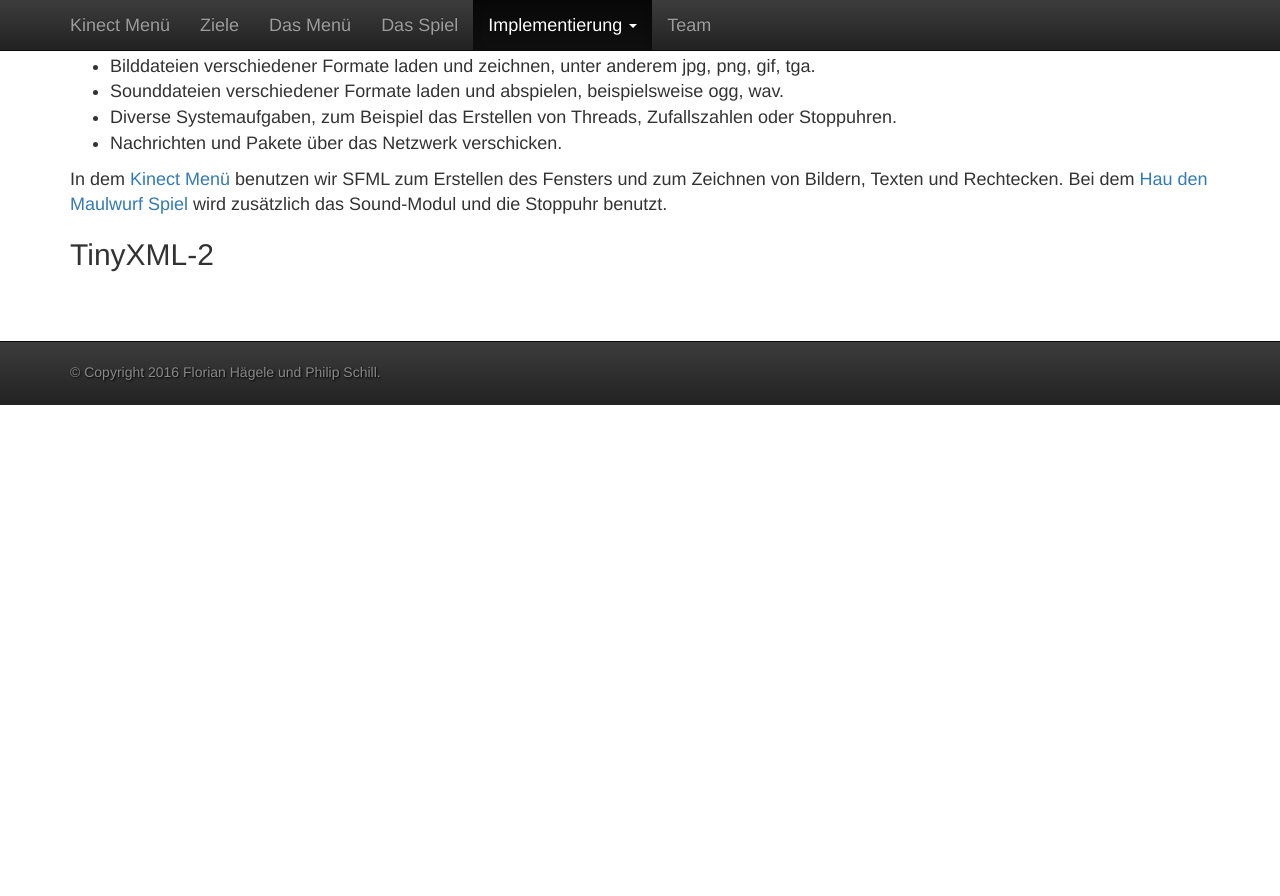
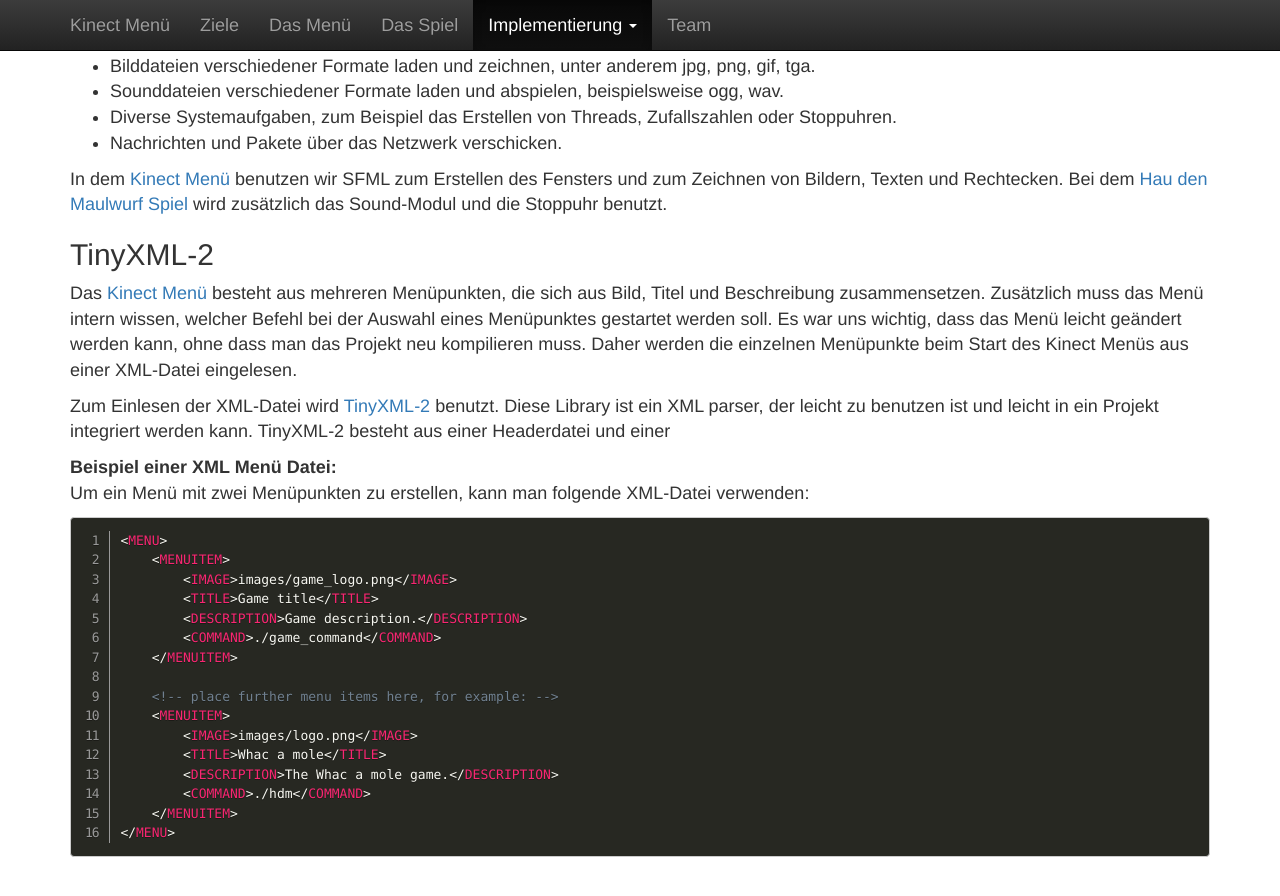
Before and after one commit to dagophil/sfml_openni, a Jekyll site: the page built from doc_src/_implementation/libraries.html, in a window 1280 px wide and 900 px high, scrolled down 801 px. Shown: the top 896 px of the window. Built offline with Jekyll 4.4.1, drawn with Linux system fonts in a browser that asks for light colours; before the commit the page ends 1206 px from its top, so only the background shows below that.

Commit message:
doc: Worked on library page.

```diff
--- a/doc_src/_implementation/libraries.html
+++ b/doc_src/_implementation/libraries.html
@@ -29,3 +29,27 @@ menupos: 1
 <p>In dem <a href="{{base}}/menu.html">Kinect Menü</a> benutzen wir SFML zum Erstellen des Fensters und zum Zeichnen von Bildern, Texten und Rechtecken. Bei dem <a href="{{base}}/game.html">Hau den Maulwurf Spiel</a> wird zusätzlich das Sound-Modul und die Stoppuhr benutzt.</p>
 
 <h2>TinyXML-2</h2>
+<p>Das <a href="{{base}}/menu.html">Kinect Menü</a> besteht aus mehreren Menüpunkten, die sich aus Bild, Titel und Beschreibung zusammensetzen. Zusätzlich muss das Menü intern wissen, welcher Befehl bei der Auswahl eines Menüpunktes gestartet werden soll. Es war uns wichtig, dass das Menü leicht geändert werden kann, ohne dass man das Projekt neu kompilieren muss. Daher werden die einzelnen Menüpunkte beim Start des Kinect Menüs aus einer XML-Datei eingelesen.</p>
+<p>Zum Einlesen der XML-Datei wird <a href="http://www.grinninglizard.com/tinyxml2/" target="_blank">TinyXML-2</a> benutzt. Diese Library ist ein XML parser, der leicht zu benutzen ist und leicht in ein Projekt integriert werden kann. TinyXML-2 besteht aus einer Headerdatei und einer</p>
+
+<p><strong>Beispiel einer XML Menü Datei:</strong><br />
+Um ein Menü mit zwei Menüpunkten zu erstellen, kann man folgende XML-Datei verwenden:</p>
+<pre class="line-numbers">
+<code class="language-xml">
+&lt;MENU&gt;
+    &lt;MENUITEM&gt;
+        &lt;IMAGE&gt;images/game_logo.png&lt;/IMAGE&gt;
+        &lt;TITLE&gt;Game title&lt;/TITLE&gt;
+        &lt;DESCRIPTION&gt;Game description.&lt;/DESCRIPTION&gt;
+        &lt;COMMAND&gt;./game_command&lt;/COMMAND&gt;
+    &lt;/MENUITEM&gt;
+
+    &lt;!-- place further menu items here, for example: --&gt;
+    &lt;MENUITEM&gt;
+        &lt;IMAGE&gt;images/logo.png&lt;/IMAGE&gt;
+        &lt;TITLE&gt;Whac a mole&lt;/TITLE&gt;
+        &lt;DESCRIPTION&gt;The Whac a mole game.&lt;/DESCRIPTION&gt;
+        &lt;COMMAND&gt;./hdm&lt;/COMMAND&gt;
+    &lt;/MENUITEM&gt;
+&lt;/MENU&gt;</code>
+</pre>
--- a/doc_src/css/prism.css
+++ b/doc_src/css/prism.css
@@ -1,4 +1,4 @@
-/* http://prismjs.com/download.html?themes=prism-okaidia&languages=clike+c+cpp&plugins=line-highlight+line-numbers+highlight-keywords+remove-initial-line-feed */
+/* http://prismjs.com/download.html?themes=prism-okaidia&languages=markup+clike+c+cpp&plugins=line-highlight+line-numbers+highlight-keywords+remove-initial-line-feed */
 /**
  * okaidia theme for JavaScript, CSS and HTML
  * Loosely based on Monokai textmate theme by http://www.monokai.nl/
```
Also changed, not shown: doc_src/js/prism.js.
